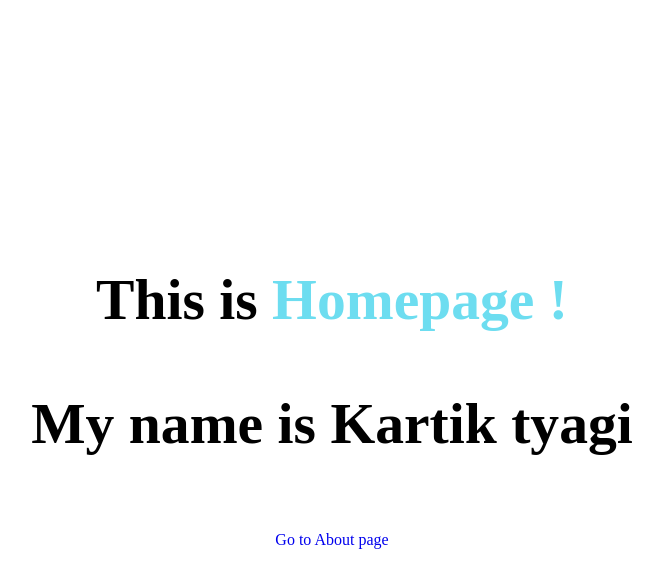
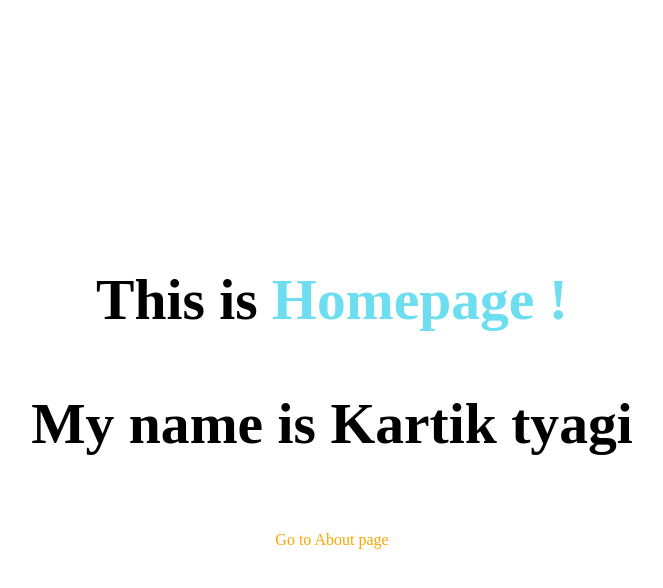
Before and after one commit to delta-legend/discord-clone, a Next.js app: page / in a window 1280 px wide. In both pictures the pointer is over the link "Go to About page". Shown: the top 588 px of the page, without its empty margins (308-971 px from the left). Built offline with nearby package versions, Linux system fonts and the light colour scheme.

Commit message:
add orange color

```diff
--- a/styles/Home.module.css
+++ b/styles/Home.module.css
@@ -1,5 +1,8 @@
 .a {
   text-decoration: none;
+}
+.a:hover {
+  color: orange;
 }
 
 .container {
```
